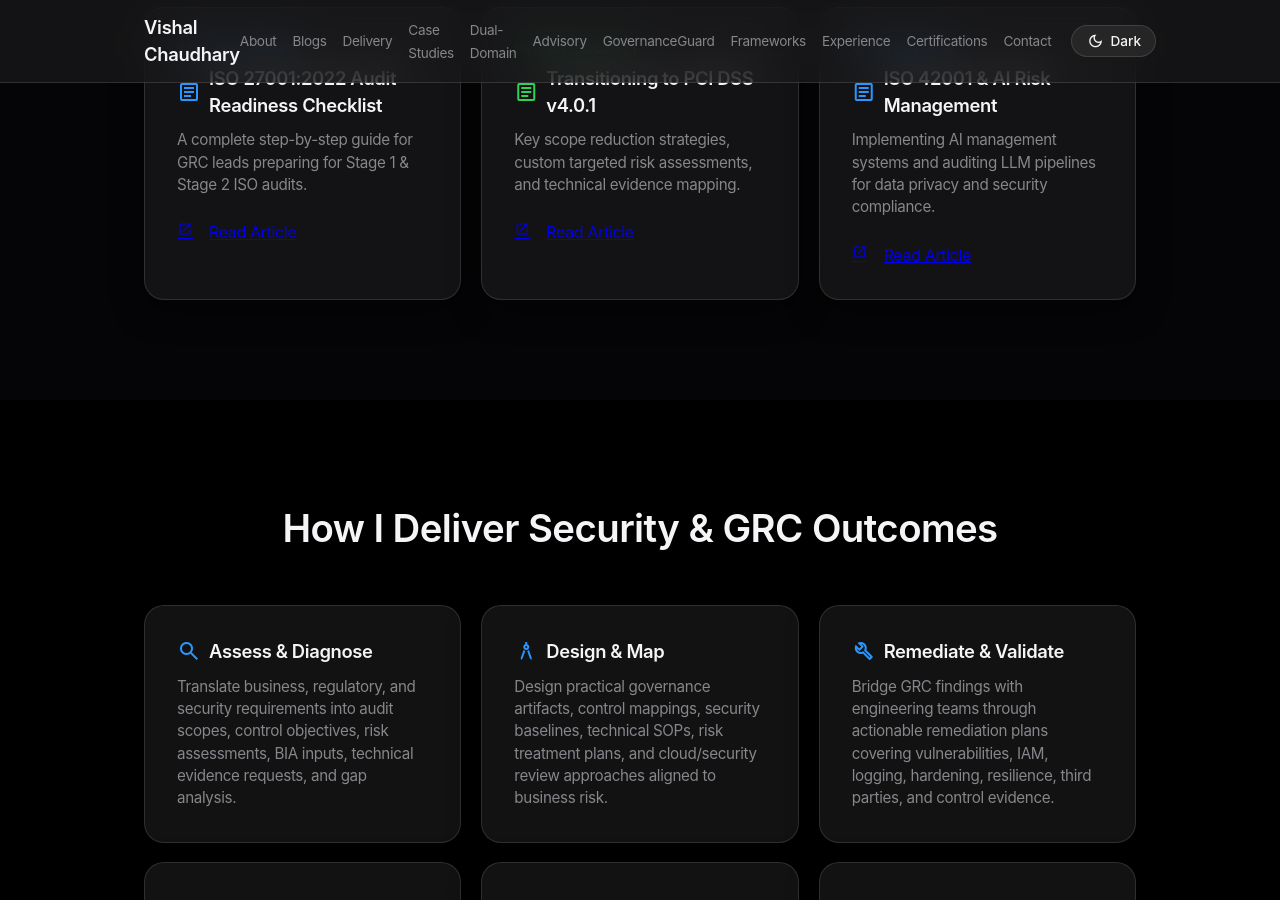
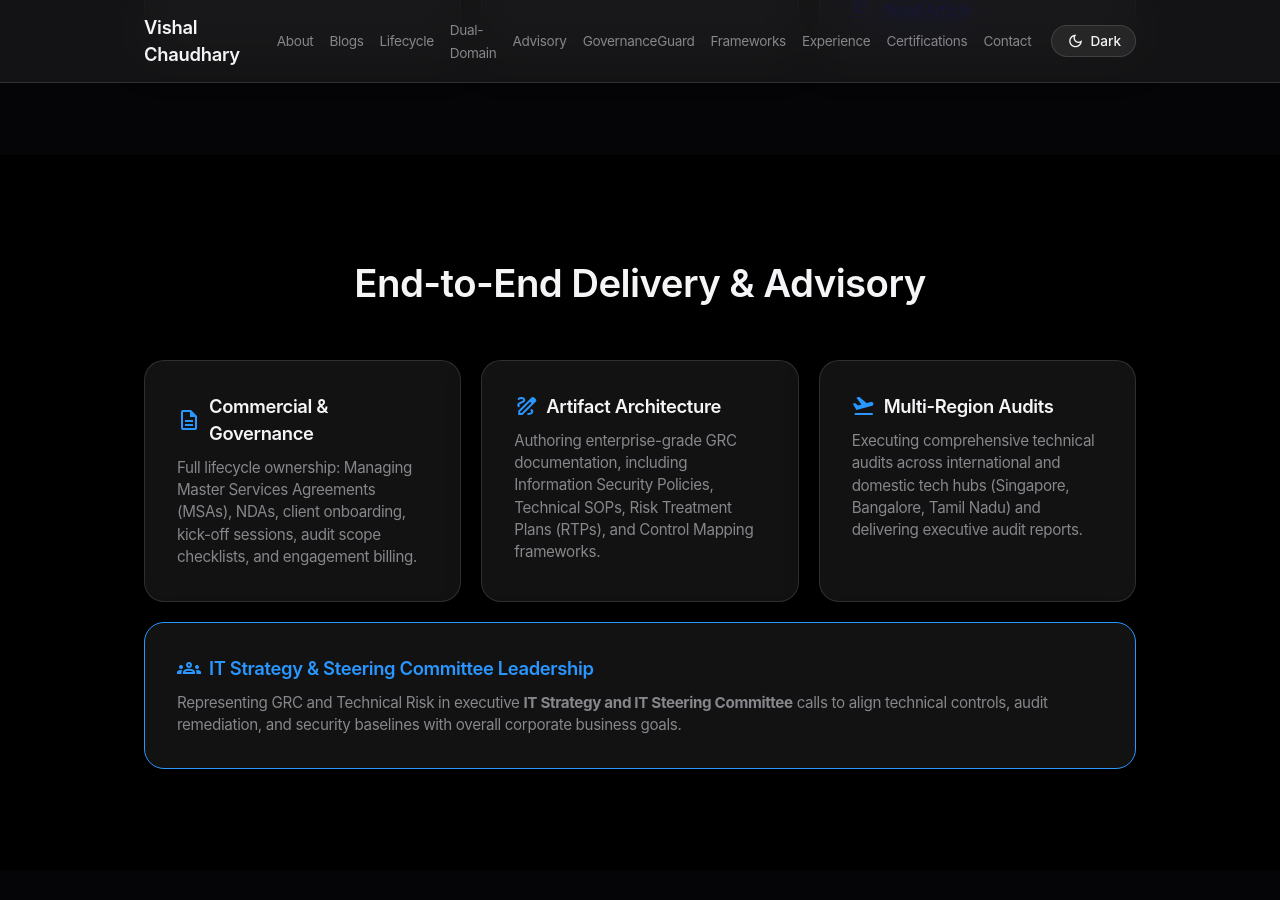
Before and after one commit to vishsecurity/vishsecurity.github.io, a Jekyll site: the page index.html, which Jekyll copies as it is, in a window 1280 px wide and 900 px high, scrolled down 1705 px. Built offline with Jekyll 4.4.1, drawn with Linux system fonts in a browser that asks for light colours; some of the changed text lies outside the part shown.

Commit message:
Update index.html

```diff
--- a/index.html
+++ b/index.html
@@ -3,7 +3,7 @@
 <head>
     <meta charset="UTF-8">
     <meta name="viewport" content="width=device-width, initial-scale=1.0">
-    <title>Vishal Chaudhary | Cyber GRC, Technical Risk & Security Architecture</title>
+    <title>Vishal Chaudhary | Technical GRC & Security Architecture Consultant</title>
     <link rel="stylesheet" href="https://fonts.googleapis.com/css2?family=Material+Symbols+Outlined:opsz,wght,FILL,GRAD@24,400,0,0" />
     <style>
         :root {
@@ -446,8 +446,7 @@
                 <ul>
                     <li><a href="#about">About</a></li>
                     <li><a href="#blogs">Blogs</a></li>
-                    <li><a href="#lifecycle">Delivery</a></li>
-                    <li><a href="#case-studies">Case Studies</a></li>
+                    <li><a href="#lifecycle">Lifecycle</a></li>
                     <li><a href="#value-proposition">Dual-Domain</a></li>
                     <li><a href="#services">Advisory</a></li>
                     <li><a href="#media">GovernanceGuard</a></li>
@@ -467,12 +466,12 @@
     <section class="hero">
         <div class="hero-content">
             <div class="badge-group">
-                <span class="badge"><span class="material-symbols-outlined" style="font-size: 16px;">verified_user</span> CISA | Technical GRC & Risk</span>
-                <span class="badge"><span class="material-symbols-outlined" style="font-size: 16px;">terminal</span> Cloud & Security Architecture</span>
+                <span class="badge"><span class="material-symbols-outlined" style="font-size: 16px;">verified_user</span> CISA & Security Architect</span>
+                <span class="badge"><span class="material-symbols-outlined" style="font-size: 16px;">terminal</span> GRC Technical SME</span>
                 <span class="badge badge-alt"><span class="material-symbols-outlined" style="font-size: 16px;">handshake</span> Open for Consulting & Partnering</span>
             </div>
             <h1 id="typed-header" class="typing"></h1>
-            <p>Cyber GRC and technical risk professional bridging governance, regulatory compliance, cloud security, resilience, and hands-on security engineering for GCCs, consultancies, financial services, and technology companies.</p>
+            <p>Bridging CISA-aligned audit compliance (ISO 27001, PCI DSS 4.0, NIST 800-53, DPDPA) with hands-on CCNA & SOC technical engineering for GCCs, Tier-1 Consultancies, and Tech Product Companies.</p>
             <div>
                 <a href="#contact" class="btn-primary"><span class="material-symbols-outlined" style="font-size: 18px;">mail</span> Hire / Connect</a>
                 <a href="#services" class="btn-consult"><span class="material-symbols-outlined" style="font-size: 18px;">work</span> Freelance & Partnering</a>
@@ -481,27 +480,10 @@
         </div>
     </section>
 
-    <section class="container" style="padding-top: 0; padding-bottom: 40px;">
-        <div class="grid-3">
-            <div class="card" style="text-align:center;">
-                <div style="font-size:2rem; font-weight:600; color:var(--accent-blue);">5+ Years</div>
-                <p>Cybersecurity & Technical GRC Experience</p>
-            </div>
-            <div class="card" style="text-align:center;">
-                <div style="font-size:2rem; font-weight:600; color:var(--accent-green);">Multi-Framework</div>
-                <p>ISO • RBI • SEBI • PCI DSS • NIST • DPDPA</p>
-            </div>
-            <div class="card" style="text-align:center;">
-                <div style="font-size:2rem; font-weight:600; color:var(--accent-blue);">End-to-End</div>
-                <p>Assessment • Design • Remediation • Reporting</p>
-            </div>
-        </div>
-    </section>
-
     <section id="about" class="container">
         <h2 class="section-title">Executive Summary</h2>
         <div class="card" style="padding: 40px; font-size: 1.05rem; line-height: 1.7;">
-            <p>Cyber GRC and Technical Risk professional combining <strong>CISA-aligned audit discipline</strong> with hands-on security engineering experience. Focused on translating regulatory and security requirements into practical controls, risk treatment plans, technical baselines, resilience requirements, and remediation roadmaps. Experience spans ISO 27001, PCI DSS, RBI, SEBI, DPDPA, cloud security, TPRM, vulnerability management, SOC operations, business continuity, and disaster recovery. Comfortable working across engineering, compliance, vendors, and executive stakeholders.</p>
+            <p>Senior Technical Risk & GRC Lead combining <strong>CISA expertise</strong> with 5 years of hands-on security engineering experience. Full-lifecycle engagement owner—managing MSAs, NDAs, kick-offs, custom audit checklists, and invoicing. Proven track record conducting multi-region on-site audits (Singapore, Bangalore, Tamil Nadu), architecting governance artifacts (InfoSec policies, SOPs, Risk Treatment Plans), and driving executive IT Strategy and IT Steering Committee meetings across GCCs, consultancies, and cloud firms.</p>
         </div>
     </section>
 
@@ -542,50 +524,42 @@
     </section>
 
     <section id="lifecycle" class="container">
-        <h2 class="section-title">How I Deliver Security & GRC Outcomes</h2>
+        <h2 class="section-title">End-to-End Delivery & Advisory</h2>
         <div class="grid-3">
             <div class="card">
-                <h3><span class="material-symbols-outlined" style="color: var(--accent-blue);">search</span> Assess & Diagnose</h3>
-                <p>Translate business, regulatory, and security requirements into audit scopes, control objectives, risk assessments, BIA inputs, technical evidence requests, and gap analysis.</p>
+                <h3><span class="material-symbols-outlined" style="color: var(--accent-blue);">description</span> Commercial & Governance</h3>
+                <p>Full lifecycle ownership: Managing Master Services Agreements (MSAs), NDAs, client onboarding, kick-off sessions, audit scope checklists, and engagement billing.</p>
             </div>
             <div class="card">
-                <h3><span class="material-symbols-outlined" style="color: var(--accent-blue);">architecture</span> Design & Map</h3>
-                <p>Design practical governance artifacts, control mappings, security baselines, technical SOPs, risk treatment plans, and cloud/security review approaches aligned to business risk.</p>
+                <h3><span class="material-symbols-outlined" style="color: var(--accent-blue);">draw</span> Artifact Architecture</h3>
+                <p>Authoring enterprise-grade GRC documentation, including Information Security Policies, Technical SOPs, Risk Treatment Plans (RTPs), and Control Mapping frameworks.</p>
             </div>
             <div class="card">
-                <h3><span class="material-symbols-outlined" style="color: var(--accent-blue);">build</span> Remediate & Validate</h3>
-                <p>Bridge GRC findings with engineering teams through actionable remediation plans covering vulnerabilities, IAM, logging, hardening, resilience, third parties, and control evidence.</p>
+                <h3><span class="material-symbols-outlined" style="color: var(--accent-blue);">flight_takeoff</span> Multi-Region Audits</h3>
+                <p>Executing comprehensive technical audits across international and domestic tech hubs (Singapore, Bangalore, Tamil Nadu) and delivering executive audit reports.</p>
             </div>
-            <div class="card">
-                <h3><span class="material-symbols-outlined" style="color: var(--accent-blue);">security</span> Security Architecture Review</h3>
-                <p>Review cloud and infrastructure security from a control-and-risk perspective, including AWS/Azure guardrails, network security, security baselines, CIS-aligned hardening, and technical control design.</p>
-            </div>
-            <div class="card">
-                <h3><span class="material-symbols-outlined" style="color: var(--accent-blue);">sync_lock</span> Resilience & Recovery</h3>
-                <p>Assess BIA, RPO/RTO, backup, DR, recovery testing, critical infrastructure dependencies, and resilience controls to connect continuity requirements with technical implementation.</p>
-            </div>
-            <div class="card">
-                <h3><span class="material-symbols-outlined" style="color: var(--accent-blue);">groups</span> Executive Advisory</h3>
-                <p>Convert technical risk into management-ready reporting, remediation priorities, steering committee inputs, and clear decisions for security, technology, and business stakeholders.</p>
+            <div class="card grid-span-3" style="grid-column: span 3 / span 3; border-color: var(--accent-blue);">
+                <h3 style="color: var(--accent-blue);"><span class="material-symbols-outlined">groups</span> IT Strategy & Steering Committee Leadership</h3>
+                <p>Representing GRC and Technical Risk in executive <strong>IT Strategy and IT Steering Committee</strong> calls to align technical controls, audit remediation, and security baselines with overall corporate business goals.</p>
             </div>
         </div>
     </section>
 
     <section id="value-proposition" class="bg-alt">
         <div class="container">
-            <h2 class="section-title">The GRC + Technical Advantage</h2>
+            <h2 class="section-title">The Dual-Domain Advantage</h2>
             <div class="grid-3">
                 <div class="card value-card">
-                    <h3><span class="material-symbols-outlined">policy</span> Governance & Regulation</h3>
-                    <p>Assess and operationalize ISO 27001, ISO 27701, ISO 22301, PCI DSS, RBI, SEBI, DPDPA, NIST, and related control requirements.</p>
+                    <h3><span class="material-symbols-outlined">policy</span> 1. CISA Governance & Audit</h3>
+                    <p>Formal CISA expertise to conduct regulatory audits, write policy frameworks, and drive ISO 27001/PCI DSS 4.0 readiness across enterprise risk landscapes.</p>
                 </div>
                 <div class="card value-card">
-                    <h3><span class="material-symbols-outlined">cloud</span> Technical & Cloud Context</h3>
-                    <p>Understand the technology behind the control: cloud infrastructure, network security, SOC processes, vulnerability management, hardening, logging, and security baselines.</p>
+                    <h3><span class="material-symbols-outlined">hub</span> 2. CCNA & SOC Remediation</h3>
+                    <p>Proven technical background to review firewall rules, analyze packet captures, harden AWS/Linux baselines, and execute active vulnerability remediation.</p>
                 </div>
                 <div class="card value-card">
-                    <h3><span class="material-symbols-outlined">route</span> Risk-to-Remediation</h3>
-                    <p>Connect audit findings to technical owners, remediation priorities, evidence, residual risk, and management decisions instead of stopping at compliance documentation.</p>
+                    <h3><span class="material-symbols-outlined">join</span> 3. Single-Point Efficiency</h3>
+                    <p>Eliminates the need to hire separate GRC and engineering specialists by bridging executive compliance with technical execution natively.</p>
                 </div>
             </div>
         </div>
@@ -624,57 +598,16 @@
         </div>
     </section>
 
-    <section id="case-studies" class="bg-alt">
-        <div class="container">
-            <h2 class="section-title">Selected Engagement Themes</h2>
-            <div class="grid-3">
-                <div class="card">
-                    <div style="font-size: 0.8rem; color: var(--accent-blue); font-weight: 600; margin-bottom: 6px;">RESILIENCE & DR</div>
-                    <h3>Backup, DR & Resilience Assessment</h3>
-                    <p>Assess critical assets, backup architecture, replication, RPO/RTO, recovery testing, offsite copies, retention, immutability, and evidence against business continuity requirements.</p>
-                </div>
-                <div class="card">
-                    <div style="font-size: 0.8rem; color: var(--accent-green); font-weight: 600; margin-bottom: 6px;">REGULATORY GRC</div>
-                    <h3>Financial Services Compliance</h3>
-                    <p>Translate RBI/SEBI and security requirements into control matrices, evidence requests, gap assessments, remediation plans, and management reporting.</p>
-                </div>
-                <div class="card">
-                    <div style="font-size: 0.8rem; color: var(--accent-blue); font-weight: 600; margin-bottom: 6px;">PRIVACY & AI</div>
-                    <h3>DPDPA & AI Governance</h3>
-                    <p>Support privacy governance, data inventories, data flows, processor oversight, security safeguards, breach readiness, and emerging AI governance requirements.</p>
-                </div>
-                <div class="card">
-                    <div style="font-size: 0.8rem; color: var(--accent-green); font-weight: 600; margin-bottom: 6px;">TECHNICAL SECURITY</div>
-                    <h3>Security Baselines & Remediation</h3>
-                    <p>Connect vulnerability findings and infrastructure observations with practical remediation covering network controls, operating-system hardening, cloud configurations, and security monitoring.</p>
-                </div>
-                <div class="card">
-                    <div style="font-size: 0.8rem; color: var(--accent-blue); font-weight: 600; margin-bottom: 6px;">TPRM</div>
-                    <h3>Third-Party Risk</h3>
-                    <p>Evaluate vendors and service providers across security controls, compliance evidence, access, data handling, resilience, contractual requirements, and remediation tracking.</p>
-                </div>
-                <div class="card">
-                    <div style="font-size: 0.8rem; color: var(--accent-green); font-weight: 600; margin-bottom: 6px;">AUDIT DELIVERY</div>
-                    <h3>Audit-to-Executive Reporting</h3>
-                    <p>Manage assessment lifecycle from scope and evidence collection through findings, risk ratings, remediation ownership, closure validation, and executive-level reporting.</p>
-                </div>
-            </div>
-            <p style="text-align:center; color:var(--text-secondary); margin-top:28px; font-size:0.85rem;">
-                Detailed client names, metrics, and confidential evidence are intentionally omitted where engagements are subject to NDA or confidentiality obligations.
-            </p>
-        </div>
-    </section>
-
     <section id="projects" class="container">
         <h2 class="section-title">Standards & Compliance Frameworks</h2>
         <div class="grid-3">
-            <div class="card"><h3>ISO 27001 & ISO 27701</h3><p>ISMS, Control Architecture & Privacy Governance</p></div>
-            <div class="card"><h3>PCI DSS 4.0 / 4.1</h3><p>Payment Security, Scope Analysis & Audit Readiness</p></div>
+            <div class="card"><h3>ISO 27001 & ISO 27701</h3><p>Enterprise ISMS Architecture & Privacy Governance</p></div>
+            <div class="card"><h3>PCI DSS 4.0 / 4.1</h3><p>Payment Security, Scope Reduction & QSA Audit Readiness</p></div>
             <div class="card"><h3>NIST 800-53 & 800-61</h3><p>Incident Response Workflows, BIA Testing & Control Mapping</p></div>
             <div class="card"><h3>RBI Regulatory Frameworks</h3><p>DL SAR, DPSC, IT Outsourcing & IT General Controls (ITGC)</p></div>
-            <div class="card"><h3>SEBI CSF & UIDAI</h3><p>Broker Cyber Resiliency & Security Baselines</p></div>
+            <div class="card"><h3>SEBI CSF & UIDAI</h3><p>Broker Cyber Resiliency & Aadhaar Ecosystem Security</p></div>
             <div class="card"><h3>ISO 42001 (AI Governance)</h3><p>Emerging AI Risk, Privacy & Security Compliance Frameworks</p></div>
-            <div class="card"><h3>Cloud DevSecOps & Baselines</h3><p>AWS/Azure Security Reviews, Guardrails & CIS-Aligned Baselines</p></div>
+            <div class="card"><h3>Cloud DevSecOps & Baselines</h3><p>AWS & Azure Architecture Review, Guardrails, and CIS Benchmarks</p></div>
             <div class="card"><h3>Technical TPRM & Remediation</h3><p>Vendor Risk Scopes, Vuln Assessment, and Network Hardening</p></div>
         </div>
     </section>
@@ -687,25 +620,25 @@
                     <div class="timeline-date">Jun 2025 – Present</div>
                     <h3>Associate Cyber Security - ITGRC & Technical Risk</h3>
                     <h4>Confidential / Consulting <span class="location">• Noida, India</span></h4>
-                    <p>Leading technical GRC assessments across enterprise risk, BIA, resilience, ISO 42001, DPDPA, cloud security, control mapping, evidence validation, and remediation tracking.</p>
+                    <p>Architecting enterprise risk frameworks, Business Impact Analysis (BIA), ISO 42001 (AI Governance), and technical DPDPA privacy integrations across cloud environments.</p>
                 </div>
                 <div class="timeline-item">
                     <div class="timeline-date">Apr 2024 – May 2025</div>
                     <h3>Information Security & Compliance Consultant</h3>
                     <h4>eSec Forte® Technologies <span class="location">• Gurugram, India</span></h4>
-                    <p>Led client readiness and assessment activities for PCI DSS 4.0 and ISO 27001, including control evidence, TPRM reviews, gap analysis, remediation tracking, and technical coordination with engineering teams.</p>
+                    <p>Spearheaded enterprise client readiness for PCI DSS 4.0 and ISO 27001. Executed TPRM vendor risk architectures and defined technical remediation pathways for engineering teams.</p>
                 </div>
                 <div class="timeline-item">
                     <div class="timeline-date">Apr 2023 – Mar 2024</div>
                     <h3>Cyber Security Engineer (SOC & SecOps)</h3>
                     <h4>Panacea Infosec Pvt Ltd <span class="location">• Delhi, India</span></h4>
-                    <p>Performed SIEM/SOC incident triage, vulnerability management, cloud security reviews, security baseline assessments, and PCI DSS technical control validation.</p>
+                    <p>Executed SIEM SOC incident triage, technical vulnerability management, cloud security architecture reviews, and PCI DSS baseline enforcement.</p>
                 </div>
                 <div class="timeline-item">
                     <div class="timeline-date">Apr 2022 – Apr 2023</div>
                     <h3>Associate Cybersecurity Engineer</h3>
                     <h4>Panacea Infosec Pvt Ltd <span class="location">• Delhi, India</span></h4>
-                    <p>Performed network vulnerability assessments, Linux/AWS baseline hardening, security monitoring support, and SOC alert escalation.</p>
+                    <p>Focused on network vulnerability assessments, Linux/AWS baseline hardening, and SOC alert escalation pathways.</p>
                 </div>
                 <div class="timeline-item">
                     <div class="timeline-date">Nov 2021 – Mar 2022</div>
```
